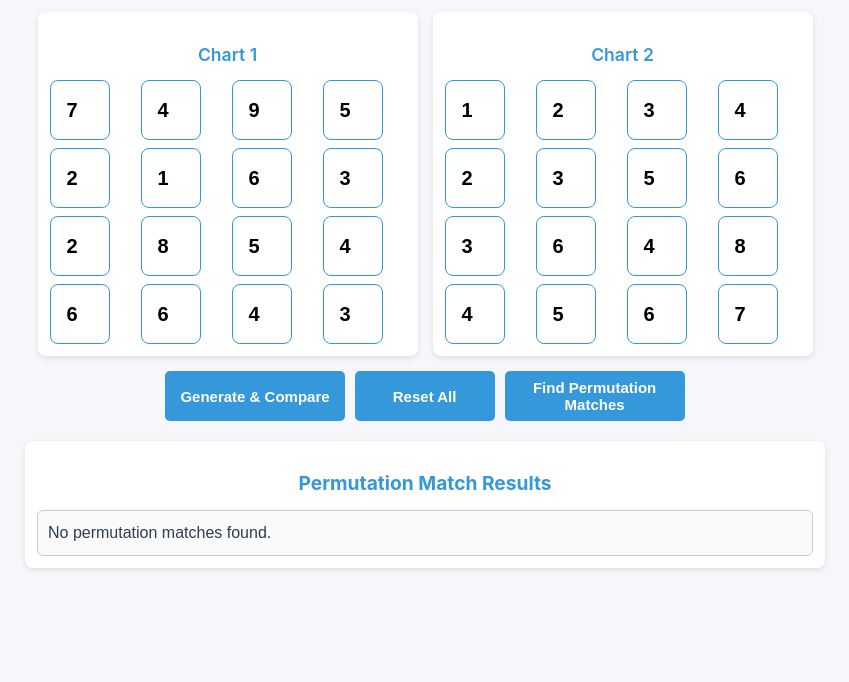
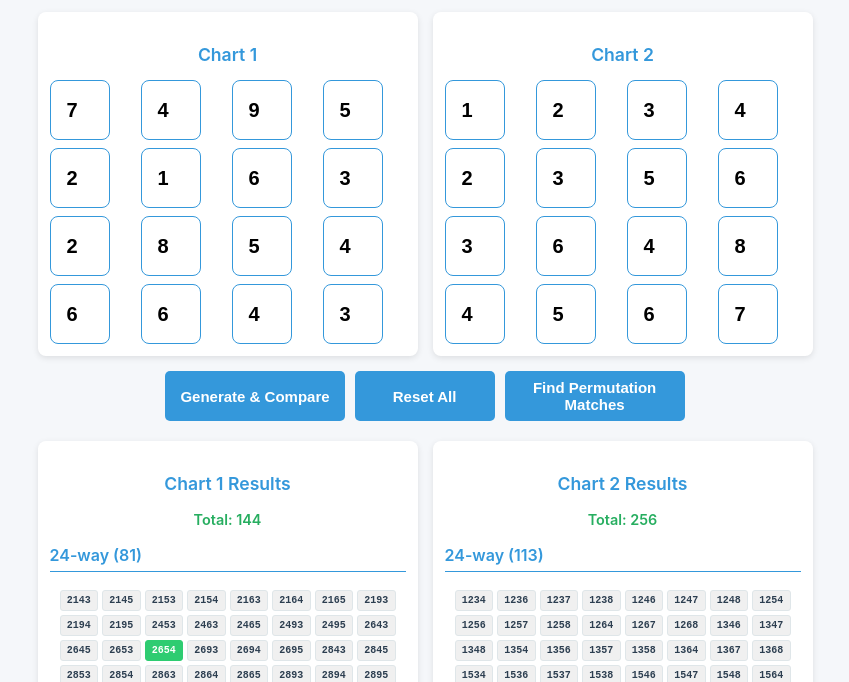
Before and after one commit to Rexy49/C3C, a plain HTML site: page index.html in a window 1280 px wide. Both pictures are taken after a click on the button "Find Permutation Matches". Shown: the part 118-800 px from the top of the page, without its empty margins (215-1064 px from the left). Drawn offline with Linux system fonts and the light colour scheme.

Commit message:
Update index.html

```diff
--- a/index.html
+++ b/index.html
@@ -718,7 +718,7 @@
     });
   }
 
-  // --- New functions for permutation matching ---
+  // --- Modified permutation matching to work independently ---
 
   // Check if two strings are permutations
   function isPermutation(str1, str2) {
@@ -730,7 +730,14 @@
 
   // Main function to find permutation matches
   function comparePermutationMatches() {
-    // Gather all combos from both charts
+    // If data not generated yet, generate it automatically
+    if (
+      currentCategories.chart1['24-way'].length === 0 &&
+      currentCategories.chart2['24-way'].length === 0
+    ) {
+      generateCombinations(); // generate data first if empty
+    }
+    // Proceed to compare
     const combos1 = [
       ...currentCategories.chart1['24-way'],
       ...currentCategories.chart1['12-way'],
@@ -749,7 +756,6 @@
 
     const matches = [];
 
-    // Compare each in combos1 with each in combos2
     for (let c1 of combos1) {
       for (let c2 of combos2) {
         if (isPermutation(c1, c2)) {
@@ -758,7 +764,6 @@
       }
     }
 
-    // Show results
     displayPermutationMatches(matches);
   }
 
```
